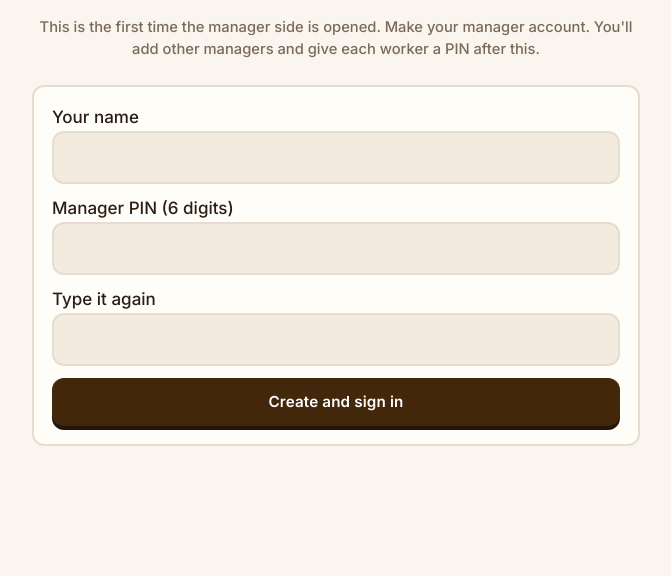
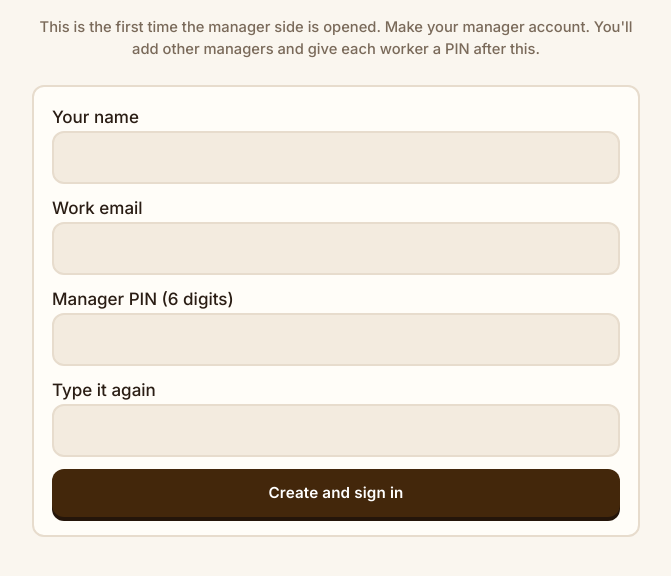
Before and after one commit to jennysaidrun-a11y/Training-App, a FastAPI app: page /manage/setup in a window 1280 px wide. Shown: the part 133-709 px from the top of the page, without its empty margins (304-975 px from the left). Run offline with FastAPI, Linux system fonts and the light colour scheme; data that the repository does not hold is empty; some libraries are stand-ins or nearby versions.

Commit message:
Managers sign in with work email and PIN; any manager can reset a PIN
The sign-in page asks for a work email instead of listing managers' names.
Managers made before this pick their name once, then add their email. On
the Manager page every manager shows their email and a Reset PIN button.
Workers who type a wrong PIN are told to ask a manager for a new one.

Co-Authored-By: Claude Opus 5.5 <noreply@anthropic.com>
Claude-Session: https://claude.ai/code/session_019kbFPpu4z1uB7wjRsnU7fv

```diff
--- a/trainer/app.py
+++ b/trainer/app.py
@@ -401,6 +401,7 @@ def manage(request: Request):
         managers = db.managers(con)
     return render(request, "manage.html", lessons=lessons, flagged=flagged, progress=progress, inactive=inactive,
                   roles=content.load_roles(), status=status, broken=content.broken_lesson_files(), managers=managers,
+                  current_manager=auth.manager(request),
                   groups=content.group_by_topic(list(lessons.values())))
 
 
@@ -711,19 +712,32 @@ def setup_page(request: Request, bad: str = ""):
     with db.connect() as con:
         if db.managers(con):
             return RedirectResponse("/manage/signin", status_code=303)
-    return render(request, "manager_signin.html", setup=True, bad=bad, managers=[])
+    return render(request, "manager_signin.html", setup=True, bad=bad, legacy=[])
+
+
+def _manager_form_problem(con, name, email, pin, pin2=None, mid=None):
+    """What's wrong with a new manager's details, or '' if they're fine."""
+    if not name.strip():
+        return "name"
+    if not auth.EMAIL.match(email.strip()):
+        return "email"
+    other = db.manager_by_email(con, email)
+    if other and other["id"] != mid:
+        return "taken"
+    if not auth.MANAGER_PIN.match(pin.strip()) or (pin2 is not None and pin.strip() != pin2.strip()):
+        return "pin"
+    return ""
 
 
 @app.post("/manage/setup")
-def setup(request: Request, name: str = Form(""), pin: str = Form(""), pin2: str = Form("")):
+def setup(request: Request, name: str = Form(""), email: str = Form(""), pin: str = Form(""), pin2: str = Form("")):
     with db.connect() as con:
         if db.managers(con):
             return RedirectResponse("/manage/signin", status_code=303)
-        if not name.strip():
-            return RedirectResponse("/manage/setup?bad=name", status_code=303)
-        if not auth.MANAGER_PIN.match(pin.strip()) or pin.strip() != pin2.strip():
-            return RedirectResponse("/manage/setup?bad=pin", status_code=303)
-        mid = db.add_manager(con, name, auth.hash_pin(pin.strip()))
+        bad = _manager_form_problem(con, name, email, pin, pin2)
+        if bad:
+            return RedirectResponse(f"/manage/setup?bad={bad}", status_code=303)
+        mid = db.add_manager(con, name, auth.hash_pin(pin.strip()), email)
     response = RedirectResponse("/manage/dashboard", status_code=303)
     auth.set_session(response, request, "m", mid)
     return response
@@ -737,27 +751,60 @@ def manager_signin_page(request: Request, next: str = "", wrong: int = 0):
         people = db.managers(con)
     if not people:
         return RedirectResponse("/manage/setup", status_code=303)
-    return render(request, "manager_signin.html", setup=False, managers=people, wrong=wrong, next=next)
+    # Managers made before work emails were asked for pick their name until they add one.
+    legacy = [m for m in people if not m.get("email")]
+    return render(request, "manager_signin.html", setup=False, legacy=legacy, wrong=wrong, next=next)
 
 
 @app.post("/manage/signin")
-def manager_signin(request: Request, manager: int = Form(0), pin: str = Form(""), next: str = Form("")):
+def manager_signin(request: Request, email: str = Form(""), manager: int = Form(0), pin: str = Form(""), next: str = Form("")):
     with db.connect() as con:
-        m = db.manager(con, manager)
-    if not m or not m["active"] or not auth.check_pin("m", manager, pin.strip(), m["pin_hash"]):
+        if email.strip():
+            m = db.manager_by_email(con, email)
+        else:
+            m = db.manager(con, manager)
+            m = m if m and not m.get("email") else None
+    if not m or not m["active"] or not auth.check_pin("m", m["id"], pin.strip(), m["pin_hash"]):
         return RedirectResponse(f"/manage/signin?wrong=1&next={next if _safe_next(next, '') else ''}", status_code=303)
     response = RedirectResponse(_safe_next(next, "/manage/dashboard"), status_code=303)
-    auth.set_session(response, request, "m", manager)
+    auth.set_session(response, request, "m", m["id"])
     return response
 
 
 @app.post("/manage/managers")
-def add_manager(name: str = Form(""), pin: str = Form("")):
-    if not name.strip() or not auth.MANAGER_PIN.match(pin.strip()):
-        return RedirectResponse("/manage?manager_bad=1#managers", status_code=303)
+def add_manager(name: str = Form(""), email: str = Form(""), pin: str = Form("")):
     with db.connect() as con:
-        db.add_manager(con, name, auth.hash_pin(pin.strip()))
+        bad = _manager_form_problem(con, name, email, pin)
+        if bad:
+            return RedirectResponse(f"/manage?manager_bad={bad}#managers", status_code=303)
+        db.add_manager(con, name, auth.hash_pin(pin.strip()), email)
     return RedirectResponse("/manage?manager_added=1#managers", status_code=303)
+
+
+@app.post("/manage/managers/{mid}/email")
+def manager_email(mid: int, email: str = Form("")):
+    with db.connect() as con:
+        m = db.manager(con, mid)
+        if not m:
+            raise HTTPException(404)
+        bad = _manager_form_problem(con, m["name"], email, "000000", mid=mid)
+        if bad:
+            return RedirectResponse(f"/manage?manager_bad={bad}#managers", status_code=303)
+        db.set_manager_email(con, mid, email)
+    return RedirectResponse("/manage?manager_saved=1#managers", status_code=303)
+
+
+@app.post("/manage/managers/{mid}/pin")
+def manager_pin(mid: int, pin: str = Form("")):
+    """Any manager can reset a manager's PIN (their own, or a colleague who forgot theirs)."""
+    if not auth.MANAGER_PIN.match(pin.strip()):
+        return RedirectResponse("/manage?manager_bad=pin#managers", status_code=303)
+    with db.connect() as con:
+        if not db.manager(con, mid):
+            raise HTTPException(404)
+        db.set_manager_pin(con, mid, auth.hash_pin(pin.strip()))
+    auth._fails.pop(("m", mid), None)
+    return RedirectResponse("/manage?manager_saved=1#managers", status_code=303)
 
 
 @app.post("/manage/check")
--- a/trainer/auth.py
+++ b/trainer/auth.py
@@ -23,6 +23,7 @@ COOKIE = "ub_session"       # worker
 MANAGER_COOKIE = "ub_manager"
 WORKER_PIN = re.compile(r"^\d{4}$")
 MANAGER_PIN = re.compile(r"^\d{6}$")
+EMAIL = re.compile(r"^[^@\s]+@[^@\s]+\.[^@\s]+$")
 WORKER_MINUTES = 30        # a shared tablet on the floor: sign out soon after
 MANAGER_DAYS = 30          # renewed on every manager page, so it only runs out after 30 days away
 MAX_TRIES = 5
--- a/trainer/i18n.py
+++ b/trainer/i18n.py
@@ -29,6 +29,9 @@ S = {
     "hi": {"en": "Hi, {name}", "es": "Hola, {name}", "zh": "{name}，您好", "vi": "Chào {name}", "ar": "مرحبًا، {name}"},
     "type_pin": {"en": "Type your 4-digit PIN.", "es": "Escriba su PIN de 4 dígitos.", "zh": "请输入4位PIN码。",
                  "vi": "Nhập mã PIN 4 số của bạn.", "ar": "اكتب رقمك السري المكون من 4 أرقام."},
+    "forgot_pin": {"en": "Forgot your PIN? Ask a manager to set a new one.", "es": "¿Olvidó su PIN? Pida a un gerente que le ponga uno nuevo.",
+                   "zh": "忘记PIN码？请经理为您设置新的。", "vi": "Quên mã PIN? Hãy nhờ quản lý đặt mã mới.",
+                   "ar": "نسيت رقمك السري؟ اطلب من المدير تعيين رقم جديد."},
     "pin_wrong": {"en": "That PIN isn't right. Try again.", "es": "Ese PIN no es correcto. Inténtelo de nuevo.",
                   "zh": "PIN码不正确，请重试。", "vi": "Mã PIN không đúng. Hãy thử lại.", "ar": "الرقم السري غير صحيح. حاول مرة أخرى."},
     "pin_locked": {"en": "Too many wrong tries. Wait {m} minutes, or ask your manager to reset your PIN.",
--- a/trainer/templates/manager_signin.html
+++ b/trainer/templates/manager_signin.html
@@ -6,23 +6,35 @@
   {% if setup %}
     <h1>Set up the manager account</h1>
     <p class="muted">This is the first time the manager side is opened. Make your manager account. You'll add other managers and give each worker a PIN after this.</p>
-    {% if bad == "name" %}<p class="note bad">Type your name.</p>{% elif bad == "pin" %}<p class="note bad">The PIN must be 6 digits, typed the same way twice.</p>{% endif %}
+    {% if bad == "name" %}<p class="note bad">Type your name.</p>{% elif bad == "email" %}<p class="note bad">Type your work email, like name@unitedbakery.com.</p>{% elif bad == "pin" %}<p class="note bad">The PIN must be 6 digits, typed the same way twice.</p>{% endif %}
     <form method="post" action="/manage/setup" class="card stack-form">
       <label class="field"><span class="lbl">Your name</span><input name="name" required autocomplete="name"></label>
+      <label class="field"><span class="lbl">Work email</span><input name="email" type="email" required autocomplete="email"></label>
       <label class="field"><span class="lbl">Manager PIN (6 digits)</span><input name="pin" type="password" inputmode="numeric" pattern="[0-9]{6}" maxlength="6" required autocomplete="new-password"></label>
       <label class="field"><span class="lbl">Type it again</span><input name="pin2" type="password" inputmode="numeric" pattern="[0-9]{6}" maxlength="6" required autocomplete="new-password"></label>
       <button>Create and sign in</button>
     </form>
   {% else %}
     <h1>Manager sign-in</h1>
-    {% if wrong %}<p class="note bad">That name and PIN don't match. After 5 wrong tries the account locks for 5 minutes.</p>{% endif %}
+    {% if wrong %}<p class="note bad">That email and PIN don't match. After 5 wrong tries the account locks for 5 minutes.</p>{% endif %}
     <form method="post" action="/manage/signin" class="card stack-form">
       <input type="hidden" name="next" value="{{ next }}">
-      <label class="field"><span class="lbl">Manager</span>
-        <select name="manager">{% for m in managers %}<option value="{{ m.id }}">{{ m.name }}</option>{% endfor %}</select></label>
-      <label class="field"><span class="lbl">PIN (6 digits)</span><input name="pin" type="password" inputmode="numeric" pattern="[0-9]{6}" maxlength="6" required autofocus autocomplete="current-password"></label>
+      <label class="field"><span class="lbl">Work email</span><input name="email" type="email" required autofocus autocomplete="username"></label>
+      <label class="field"><span class="lbl">PIN (6 digits)</span><input name="pin" type="password" inputmode="numeric" pattern="[0-9]{6}" maxlength="6" required autocomplete="current-password"></label>
       <button>Sign in</button>
     </form>
+    <p class="muted">Forgot your PIN? Another manager can reset it on the Manager page, under Managers.</p>
+    {% if legacy %}
+    <details class="more"><summary>No work email on your account yet?</summary>
+      <form method="post" action="/manage/signin" class="card stack-form">
+        <input type="hidden" name="next" value="{{ next }}">
+        <label class="field"><span class="lbl">Manager</span>
+          <select name="manager">{% for m in legacy %}<option value="{{ m.id }}">{{ m.name }}</option>{% endfor %}</select></label>
+        <label class="field"><span class="lbl">PIN (6 digits)</span><input name="pin" type="password" inputmode="numeric" pattern="[0-9]{6}" maxlength="6" required autocomplete="current-password"></label>
+        <button class="ghost">Sign in, then add my email</button>
+      </form>
+    </details>
+    {% endif %}
   {% endif %}
 </div>
 {% endblock %}
--- a/trainer/templates/signin.html
+++ b/trainer/templates/signin.html
@@ -9,11 +9,11 @@
     <p class="note bad">{{ t("no_pin") }}</p>
     <a class="btn ghost" href="/">{{ t("back") }}</a>
   {% elif locked %}
-    <p class="note bad">{{ t("pin_locked", m=(locked // 60) + 1) }}</p>
+    <p class="note bad">{{ t("pin_locked", m=(locked // 60) + 1) }} {{ t("forgot_pin") }}</p>
     <a class="btn ghost" href="/">{{ t("back") }}</a>
   {% else %}
     <p class="muted">{{ t("type_pin") }}</p>
-    {% if wrong %}<p class="note bad">{{ t("pin_wrong") }}</p>{% endif %}
+    {% if wrong %}<p class="note bad">{{ t("pin_wrong") }} {{ t("forgot_pin") }}</p>{% endif %}
     <form method="post" id="pin-form" class="pin-form">
       <input name="pin" id="pin" type="password" inputmode="numeric" pattern="[0-9]{4}" maxlength="4" autocomplete="off" required autofocus aria-label="PIN">
       <div class="pin-dots" aria-hidden="true"><i></i><i></i><i></i><i></i></div>
```
Also changed, not shown: tests/test_app.py (+34 -8 lines), trainer/db.py (+20 -3 lines), trainer/templates/manage.html (+31 -2 lines).
